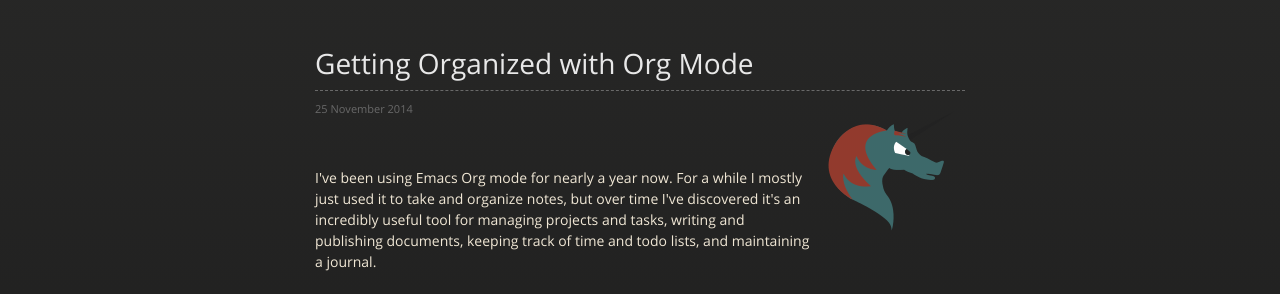
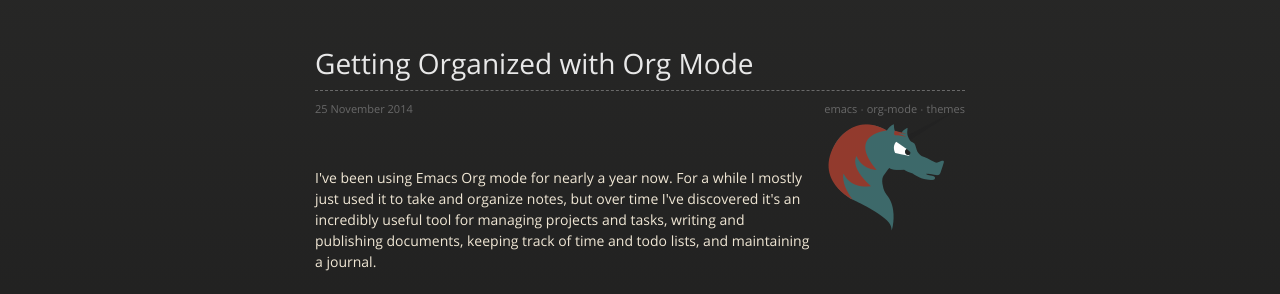
Before and after one commit to correl/correl.github.io, a Jekyll site: the page built from _posts/2014-11-25-getting-organized-with-org-mode.html, in a window 1280 px wide and 900 px high. Shown: the part 223-517 px from the top of the window. Built offline with Jekyll 4.4.1, drawn with Linux system fonts in a browser that asks for light colours; nearby versions of some CDN libraries; Markdown is read by kramdown in place of the engine named in the settings; comment, search, counter and statistics services are not loaded.

Commit message:
Add tags to org-mode post

```diff
--- a/_posts/2014-11-25-getting-organized-with-org-mode.html
+++ b/_posts/2014-11-25-getting-organized-with-org-mode.html
@@ -1,6 +1,7 @@
 ---
-title: Getting Organized with Org Mode
-author: Correl Roush
+title: "Getting Organized with Org Mode"
+author: "Correl Roush"
+tags: emacs org-mode themes
 ---
 <p>
 <img src="/images/org-mode-unicorn-logo.png" alt="Org mode logo" style="float: right; margin-top: -50px;"/>
--- a/_posts/2014-11-25-getting-organized-with-org-mode.org
+++ b/_posts/2014-11-25-getting-organized-with-org-mode.org
@@ -2,6 +2,7 @@
 #+AUTHOR: Correl Roush
 #+STARTUP: indent
 #+OPTIONS: toc:nil num:nil
+#+KEYWORDS: emacs org-mode themes
 
 #+ATTR_HTML: style="float: right; margin-top: -50px;"
 [[img:org-mode-unicorn-logo.png][Org mode logo]]
```
